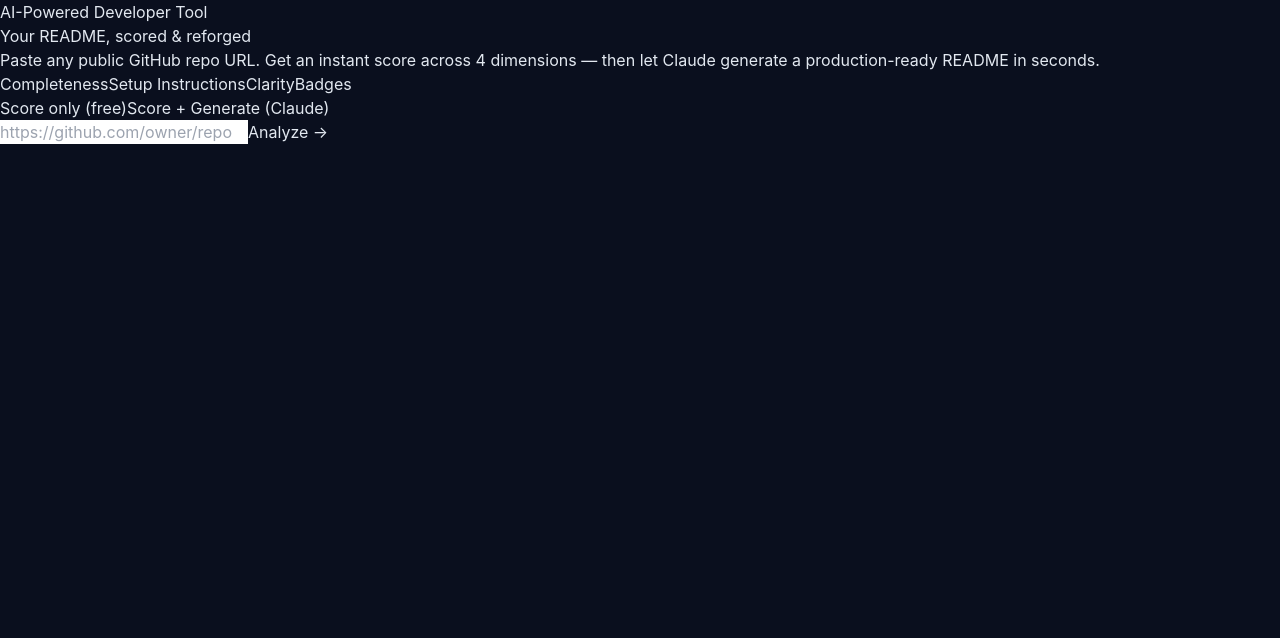
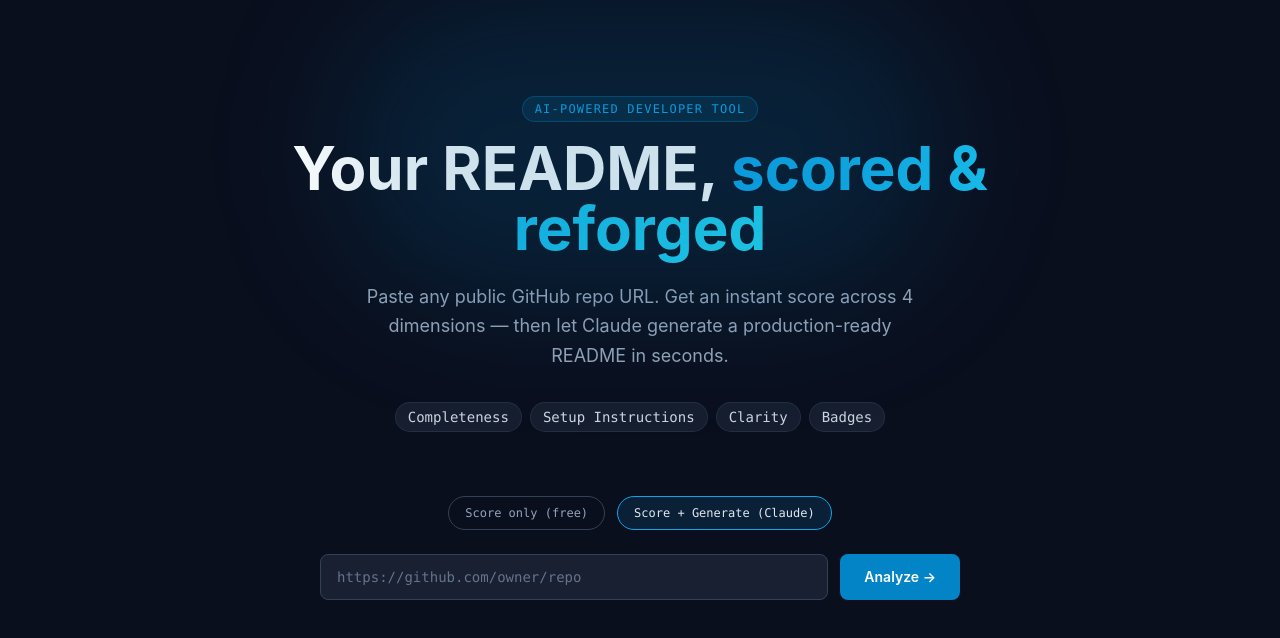
Before and after one commit to prachi-satbhai0741/ReadmeForge, a Next.js app: page / in a window 1280 px wide. Shown: the top 638 px of the page. Built offline with nearby package versions, Linux system fonts and the light colour scheme.

Commit message:
fix: update Tailwind content paths to match app/ and components/ structure

```diff
--- a/tailwind.config.ts
+++ b/tailwind.config.ts
@@ -2,15 +2,21 @@
 
 const config: Config = {
   content: [
-    "./src/pages/**/*.{js,ts,jsx,tsx,mdx}",
-    "./src/components/**/*.{js,ts,jsx,tsx,mdx}",
-    "./src/app/**/*.{js,ts,jsx,tsx,mdx}",
+    "./app/**/*.{js,ts,jsx,tsx,mdx}",
+    "./components/**/*.{js,ts,jsx,tsx,mdx}",
+    "./lib/**/*.{js,ts,jsx,tsx,mdx}",
   ],
   theme: {
     extend: {
       colors: {
-        background: "var(--background)",
-        foreground: "var(--foreground)",
+        brand: {
+          50:  "#f0f9ff",
+          100: "#e0f2fe",
+          500: "#0ea5e9",
+          600: "#0284c7",
+          700: "#0369a1",
+          900: "#0c4a6e",
+        },
       },
     },
   },
```
